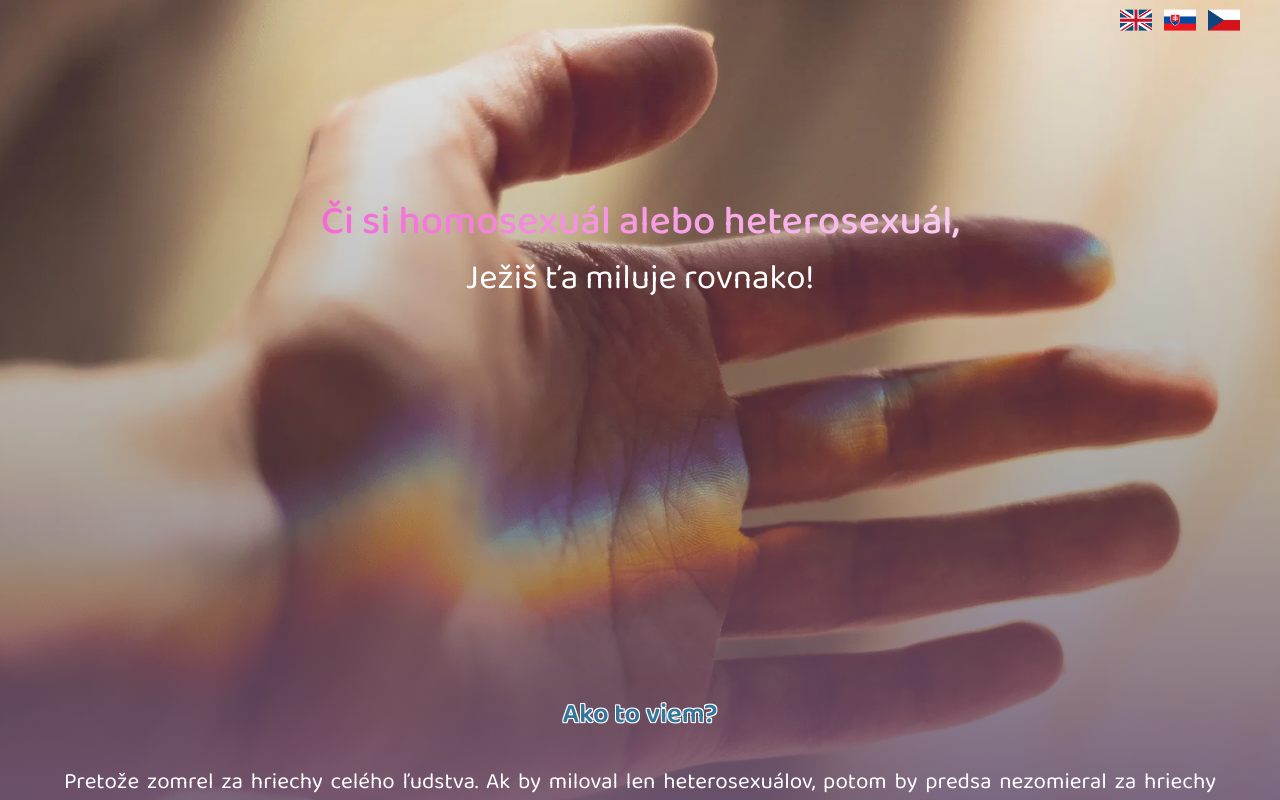
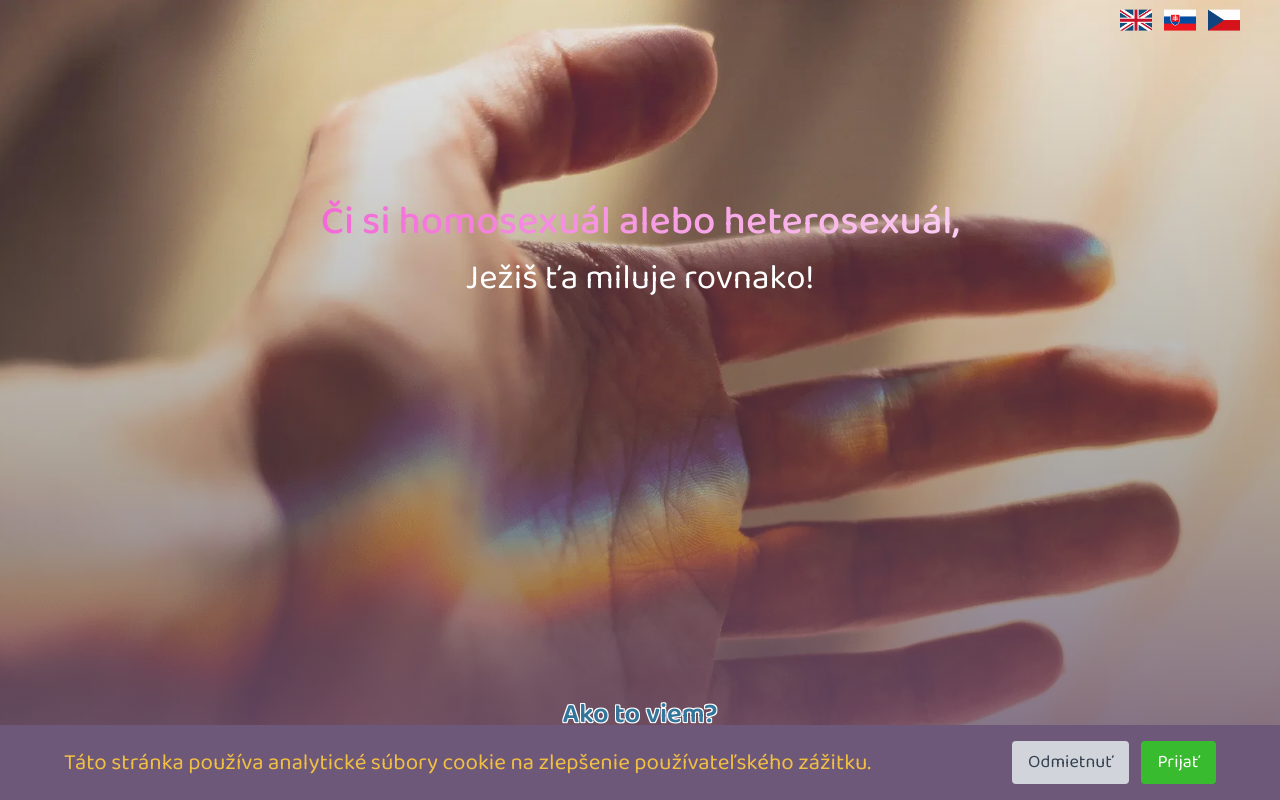
Before and after one commit to pkvarg/duhovyrod-r, a React (Vite) app: page / in a window 1280 px wide. Shown: the top 800 px of the page. Built offline with nearby package versions, Linux system fonts and the light colour scheme.

Commit message:
make the cookies a custom component, do not call the component cookies, remove   react-cookie-consent, adjust their text and load umami script if consented, add decline

```diff
--- a/package.json
+++ b/package.json
@@ -12,7 +12,6 @@
   "dependencies": {
     "axios": "^1.5.1",
     "react": "^18.2.0",
-    "react-cookie-consent": "^8.0.1",
     "react-dom": "^18.2.0",
     "react-icons": "^4.11.0",
     "react-router-dom": "^6.15.0",
--- a/src/Home.jsx
+++ b/src/Home.jsx
@@ -1,17 +1,23 @@
-import React, { useState } from 'react'
+import React, { useState, useEffect } from 'react'
 import Footer from './components/Footer'
-import CookieConsent from 'react-cookie-consent'
+import ConsentBanner from './components/ConsentBanner'
 import axios from 'axios'
 import { useStateContext } from './context/StateContext'
 import LanguageBar from './components/LanguageBar'
 import English from './English'
+import { loadUmamiScript, removeUmamiScript } from './utils/umami'
 
 const Home = () => {
   const { language } = useStateContext()
 
   console.log(language)
 
-  const [cookieAccept, setCookieAccept] = useState(false)
+  useEffect(() => {
+    const consent = localStorage.getItem('analyticsConsent')
+    if (consent === 'accepted') {
+      loadUmamiScript()
+    }
+  }, [])
 
   const config = {
     headers: {
@@ -26,8 +32,17 @@ const Home = () => {
     try {
       const { data } = await axios.put(apiUrl, {}, config)
     } catch (error) {
-      console.error('Error tracking declined visitors:', error)
+      console.error('Error tracking visitors:', error)
     }
+  }
+
+  const handleConsentAccept = () => {
+    loadUmamiScript()
+    increaseVisitors()
+  }
+
+  const handleConsentDecline = () => {
+    removeUmamiScript()
   }
 
   // const increaseVisitorsCount = async () => {
@@ -495,35 +510,11 @@ const Home = () => {
           </>
         )}
       </div>
-      <CookieConsent
-        location="bottom"
-        style={{
-          background: '#6e587a',
-          color: '#f1bf41',
-          fontSize: '18px',
-          textAlign: 'justify',
-        }}
-        buttonStyle={{
-          background: '#39bb2f',
-          color: '#fff',
-          fontSize: '20px',
-          padding: '2.5px 5px',
-        }}
-        buttonText={
-          (language === 'slovak' && 'Pokračovať') ||
-          (language === 'english' && 'Continue') ||
-          (language == 'czech' && 'Pokračovat')
-        }
-        expires={365}
-        onAccept={() => {
-          setCookieAccept(true)
-          increaseVisitors()
-        }}
-      >
-        {(language === 'slovak' && 'Táto stránka nezhromažďuje žiadne údaje') ||
-          (language === 'english' && 'This site does not collect any information') ||
-          (language === 'czech' && 'Tato stránka neshromažďuje žádné údaje')}
-      </CookieConsent>
+      <ConsentBanner
+        language={language}
+        onAccept={handleConsentAccept}
+        onDecline={handleConsentDecline}
+      />
     </>
   )
 }
--- /dev/null
+++ b/src/components/ConsentBanner.jsx
@@ -0,0 +1,104 @@
+import React, { useState, useEffect } from 'react'
+
+const ConsentBanner = ({ language, onAccept, onDecline }) => {
+  const [isVisible, setIsVisible] = useState(false)
+
+  useEffect(() => {
+    const consent = localStorage.getItem('analyticsConsent')
+    if (!consent) {
+      setIsVisible(true)
+    }
+  }, [])
+
+  const handleAccept = () => {
+    localStorage.setItem('analyticsConsent', 'accepted')
+    setIsVisible(false)
+    onAccept()
+  }
+
+  const handleDecline = () => {
+    localStorage.setItem('analyticsConsent', 'declined')
+    setIsVisible(false)
+    onDecline()
+  }
+
+  if (!isVisible) return null
+
+  const getText = () => {
+    switch (language) {
+      case 'slovak':
+        return {
+          message: 'Táto stránka používa analytické súbory cookie na zlepšenie používateľského zážitku.',
+          accept: 'Prijať',
+          decline: 'Odmietnuť'
+        }
+      case 'english':
+        return {
+          message: 'This site uses analytics cookies to improve user experience.',
+          accept: 'Accept',
+          decline: 'Decline'
+        }
+      case 'czech':
+        return {
+          message: 'Tato stránka používá analytické soubory cookie pro zlepšení uživatelského zážitku.',
+          accept: 'Přijmout',
+          decline: 'Odmítnout'
+        }
+      default:
+        return {
+          message: 'This site uses analytics cookies to improve user experience.',
+          accept: 'Accept',
+          decline: 'Decline'
+        }
+    }
+  }
+
+  const text = getText()
+
+  return (
+    <div
+      className="fixed bottom-0 left-0 right-0 z-50 p-4"
+      style={{
+        background: '#6e587a',
+        color: '#f1bf41',
+        fontSize: '18px'
+      }}
+    >
+      <div className="flex flex-col sm:flex-row items-center justify-between gap-4 max-w-6xl mx-auto">
+        <p className="text-justify flex-1">{text.message}</p>
+        <div className="flex gap-3">
+          <button
+            onClick={handleDecline}
+            style={{
+              background: '#d1d5db',
+              color: '#374151',
+              fontSize: '18px',
+              padding: '8px 16px',
+              border: 'none',
+              borderRadius: '4px',
+              cursor: 'pointer'
+            }}
+          >
+            {text.decline}
+          </button>
+          <button
+            onClick={handleAccept}
+            style={{
+              background: '#39bb2f',
+              color: '#fff',
+              fontSize: '18px',
+              padding: '8px 16px',
+              border: 'none',
+              borderRadius: '4px',
+              cursor: 'pointer'
+            }}
+          >
+            {text.accept}
+          </button>
+        </div>
+      </div>
+    </div>
+  )
+}
+
+export default ConsentBanner
--- /dev/null
+++ b/src/utils/umami.js
@@ -0,0 +1,21 @@
+const loadUmamiScript = () => {
+  if (document.querySelector('script[data-website-id]')) {
+    return
+  }
+
+  const script = document.createElement('script')
+  script.defer = true
+  script.src = 'https://cloud.umami.is/script.js'
+  script.setAttribute('data-website-id', process.env.REACT_APP_UMAMI_WEBSITE_ID || 'your-umami-website-id')
+
+  document.head.appendChild(script)
+}
+
+const removeUmamiScript = () => {
+  const script = document.querySelector('script[data-website-id]')
+  if (script) {
+    script.remove()
+  }
+}
+
+export { loadUmamiScript, removeUmamiScript }
```
Also changed, not shown: 1 other file (tests, documents, lock files or other folders).
